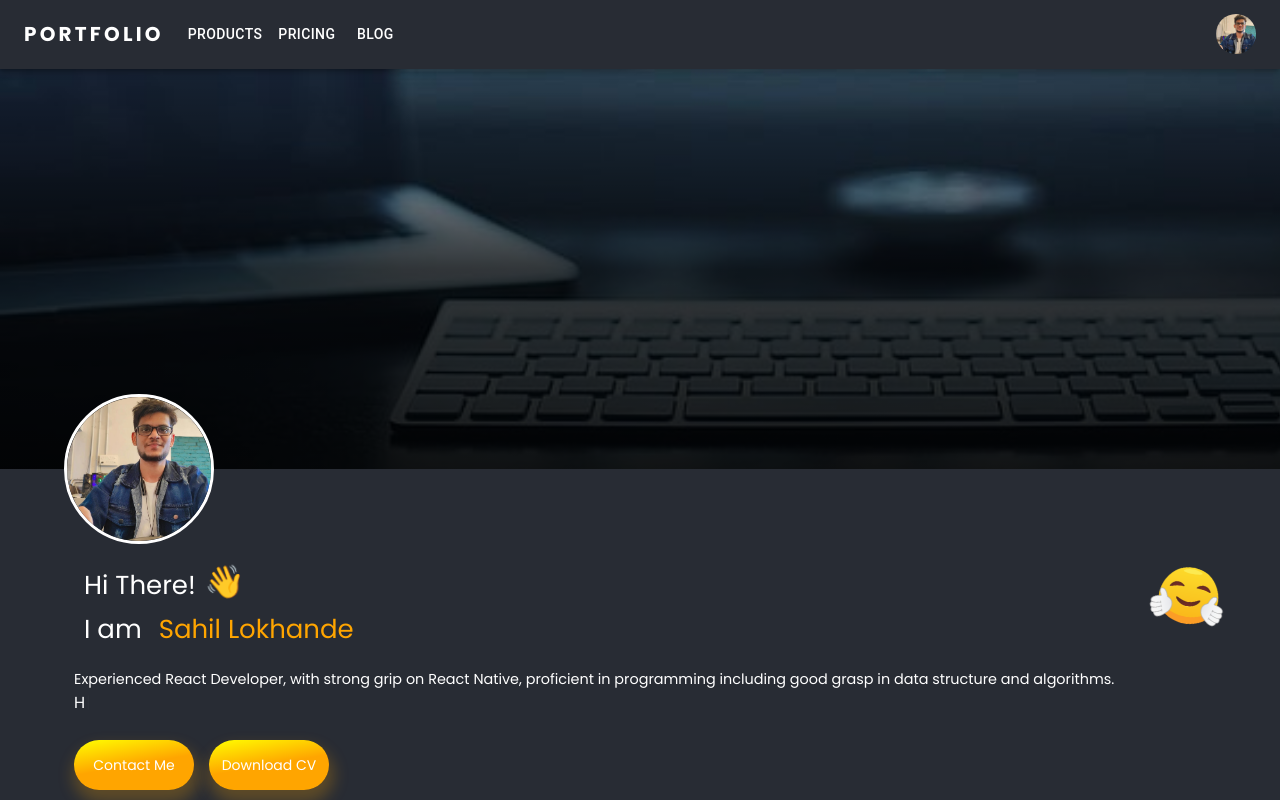
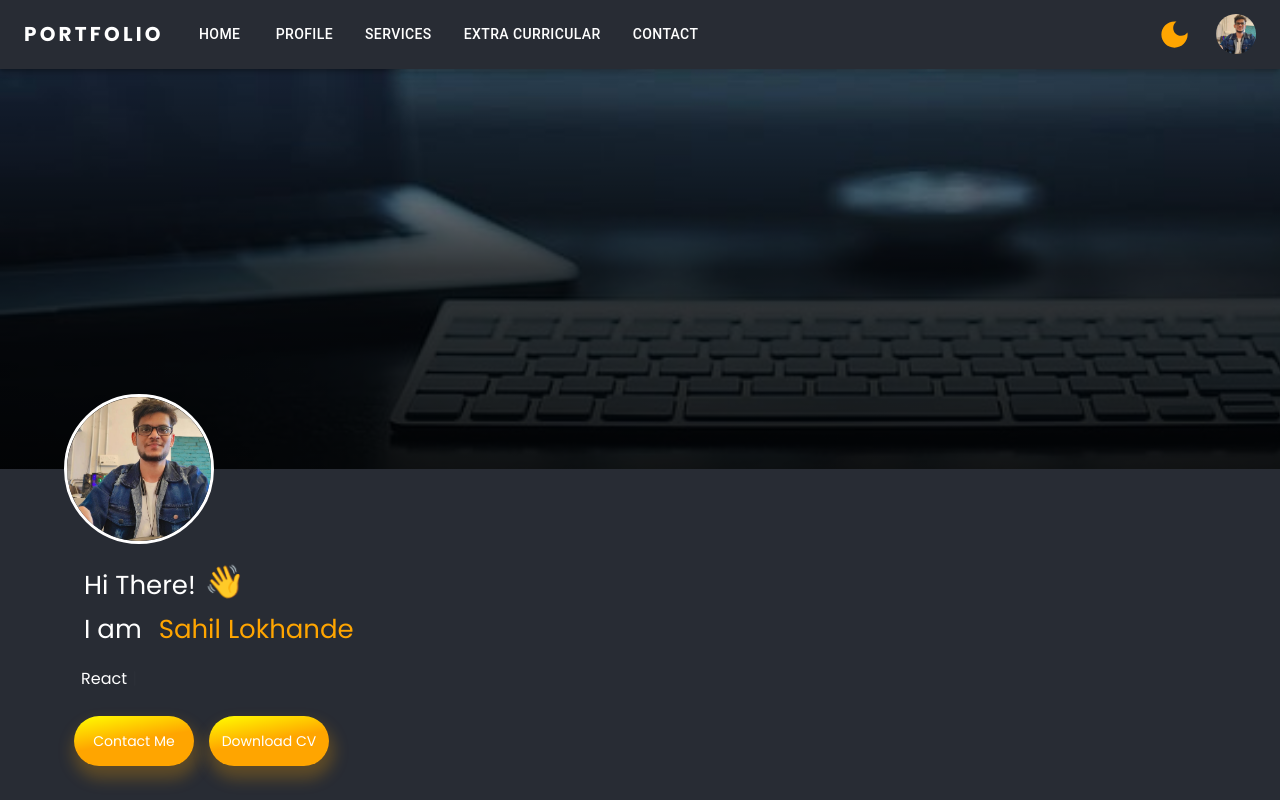
Before and after one commit to Sahil26299/my-portfolio1, a React (Create React App) app: page / in a window 1280 px wide. Shown: the top 800 px of the page. Built offline with nearby package versions, Linux system fonts and the light colour scheme.

Commit message:
Navbar set, screen names added, theme switch button added.

```diff
--- a/src/Components/Commons/AppBar.js
+++ b/src/Components/Commons/AppBar.js
@@ -14,32 +14,27 @@ import MenuItem from '@mui/material/MenuItem';
 import AdbIcon from '@mui/icons-material/Adb';
 import { Images } from '../../Utils/Images';
 import { ColorSchema } from '../../Utils/Context/ColorThemes';
+import { LightMode, DarkMode } from '@mui/icons-material';
+const pages = ['Home', 'Profile', 'Services', 'Extra Curricular', 'Contact'];
 
-const pages = ['Products', 'Pricing', 'Blog'];
-const settings = ['Profile', 'Account', 'Dashboard', 'Logout'];
-
-
-function ResponsiveAppBar() {
+function ResponsiveAppBar(props) {
   const [anchorElNav, setAnchorElNav] = React.useState(null);
-  const [anchorElUser, setAnchorElUser] = React.useState(null);
   const Colors = React.useContext(ColorSchema)
   const handleOpenNavMenu = (event) => {
     setAnchorElNav(event.currentTarget);
   };
-  const handleOpenUserMenu = (event) => {
-    setAnchorElUser(event.currentTarget);
-  };
+
+  const HandleSwitchTheme = () => {
+    Colors.setisDarkMode(!Colors.isDarkMode)
+  }
 
   const handleCloseNavMenu = () => {
     setAnchorElNav(null);
-  };
 
-  const handleCloseUserMenu = () => {
-    setAnchorElUser(null);
   };
 
   return (
-    <AppBar position="sticky" style={{backgroundColor:Colors.newVar.BGColor}} >
+    <AppBar position="sticky" style={{ backgroundColor: Colors.newVar.BGColor }} >
       <Container maxWidth="xl" >
         <Toolbar disableGutters >
           {/* <AdbIcon sx={{ display: { xs: 'none', md: 'flex' }, mr: 1 }} /> */}
@@ -55,7 +50,7 @@ function ResponsiveAppBar() {
               display: { xs: 'none', md: 'flex' },
               fontWeight: 700,
               letterSpacing: '.2rem',
-              color: 'inherit',
+              color: Colors.newVar.TXTColor,
               textDecoration: 'none',
             }}
           >
@@ -110,18 +105,18 @@ function ResponsiveAppBar() {
               flexGrow: 1,
               fontWeight: 700,
               letterSpacing: '.3rem',
-              color: 'inherit',
+              color: Colors.newVar.TXTColor,
               textDecoration: 'none',
             }}
           >
-            LOGO
+            PORTFOLIO
           </Typography>
           <Box sx={{ flexGrow: 1, display: { xs: 'none', md: 'flex' } }}>
             {pages.map((page) => (
               <Button
                 key={page}
                 onClick={handleCloseNavMenu}
-                sx={{ my: 2, color: 'white', display: 'block' }}
+                sx={{ my: 2, color: Colors.newVar.TXTColor, display: 'block', mx: 1 }}
               >
                 {page}
               </Button>
@@ -129,33 +124,20 @@ function ResponsiveAppBar() {
           </Box>
 
           <Box sx={{ flexGrow: 0 }}>
-            <Tooltip title="Open settings">
-              <IconButton onClick={handleOpenUserMenu} sx={{ p: 0 }}>
-                <Avatar alt="Remy Sharp" src={Images.ProfilePicture} />
-              </IconButton>
-            </Tooltip>
-            <Menu
-              sx={{ mt: '45px' }}
-              id="menu-appbar"
-              anchorEl={anchorElUser}
-              anchorOrigin={{
-                vertical: 'top',
-                horizontal: 'right',
-              }}
-              keepMounted
-              transformOrigin={{
-                vertical: 'top',
-                horizontal: 'right',
-              }}
-              open={Boolean(anchorElUser)}
-              onClose={handleCloseUserMenu}
-            >
-              {settings.map((setting) => (
-                <MenuItem key={setting} onClick={handleCloseUserMenu}>
-                  <Typography textAlign="center">{setting}</Typography>
-                </MenuItem>
-              ))}
-            </Menu>
+            <div style={{ display: 'flex', flexDirection: 'row', alignItems: 'center' }} >
+              <Tooltip title={Colors.isDarkMode ? "Dark Theme" : "Light Theme"} >
+                <IconButton onClick={HandleSwitchTheme} sx={{ p: 0, mx: 3 }}>
+                  {Colors.isDarkMode ?
+                  <DarkMode color='dark' fontSize='large' htmlColor='orange' /> :
+                  <LightMode color='light' fontSize='large' htmlColor='orange' />}
+                </IconButton>
+              </Tooltip>
+              <Tooltip title="Hello! 😄">
+                <IconButton onClick={null} sx={{ p: 0 }}>
+                  <Avatar alt="Remy Sharp" src={Images.ProfilePicture} />
+                </IconButton>
+              </Tooltip>
+            </div>
           </Box>
         </Toolbar>
       </Container>
--- a/src/Components/Commons/Home/Home.js
+++ b/src/Components/Commons/Home/Home.js
@@ -36,27 +36,27 @@ export default function Home(props) {
             </div>
             <div style={{ flexDirection: 'row', display: 'flex', alignItems: 'flex-start', justifyContent: 'flex-start', marginTop:'7%', marginLeft:'5%' }}>
                 <div className="IntroWrapper">
-                    <div className="heading1" style={{ color: Colors.newVar.TXTColor }}>
-                        <span >{INTRODUCTION_LINE}</span>  <p className='animate__animated animate__tada animate__infinite' >👋</p>
+                    <div className="heading1" >
+                        <span style={{ color: Colors.newVar.TXTColor }} >{INTRODUCTION_LINE}</span>  <p className='animate__animated animate__tada animate__infinite' >👋</p>
                     </div>
-                    <div className="heading1" style={{ color: Colors.newVar.TXTColor }}>
-                        <span>I am <span style={{color:'orange'}} >{FIRST_NAME} {LAST_NAME}</span></span>
+                    <div className="heading1" >
+                        <span style={{ color: Colors.newVar.TXTColor }} >I am <span style={{color:'orange'}} >{FIRST_NAME} {LAST_NAME}</span></span>
                     </div><br />
-                    <div>
-                        <span className="heading2" style={{ color: Colors.newVar.TXTColor }}>
+                    <div style={{marginLeft:7}} >
+                        {/* <span className="heading2" style={{ color: Colors.newVar.TXTColor }}>
                             Experienced React Developer,
                             with strong grip on React Native, proficient in programming including good grasp in data structure and algorithms.
-                        </span><br />
-                    </div>
+                        </span><br /> */}
                         <Typewriter
 
                             options={{
-                            strings: ['Hello', 'World'],
+                                strings: ['Software Engineer', 'React Js. Developer', 'React Native Developer', ''],
                                 autoStart: true,
                                 loop: true,
 
                             }}
                         />
+                    </div>
                     <div style={{ display: 'flex', flexDirection: 'row', alignItems: 'center' }} >
                         <Button BtnStyle={{ height: 50, width: 120, marginTop: 25, marginRight: 15 }} BtnContent={'Contact Me'} onClick={props.ContactMeClicked} />
                         <a href={require('../../../Assets/DownloadFiles/Resume_Sahil.pdf')} download={'Resume_Sahil'} className={'ResumeDownloadLink'} >
@@ -64,9 +64,9 @@ export default function Home(props) {
                         </a>
                     </div>
                 </div>
-                <div>
+                {/* <div>
                     <img src={Images.SmileyEmoji} className='SmileyImage' />
-                </div>
+                </div> */}
             </div>
 
             <Grid className='CardContainer' container spacing={10} marginTop={5} marginBottom={10} >
--- a/src/Screens/LandingScreen/LandingScreen.js
+++ b/src/Screens/LandingScreen/LandingScreen.js
@@ -156,7 +156,7 @@ const LandingScreen = () => {
 
   return (
     <div className='Container' style={{ backgroundColor: Colors.newVar.BGColor }} >
-      <ResponsiveAppBar/>
+      <ResponsiveAppBar />
       <div
         onScroll={(e) => handleScroll(e.target)}
         className='Wrapper'>
--- a/src/Screens/LandingScreen/LandingScreenStyles.css
+++ b/src/Screens/LandingScreen/LandingScreenStyles.css
@@ -22,7 +22,7 @@
 .ContentBody {
     /* background-color: yellow; */
     /* width: 85vw; */
-    height: 100vh;
+    /* height: 100vh; */
 }
 
 .navListContainer {
```
Also changed, not shown: 1 other file (tests, documents, lock files or other folders). Lines whose indentation alone changed are shown as unchanged.
